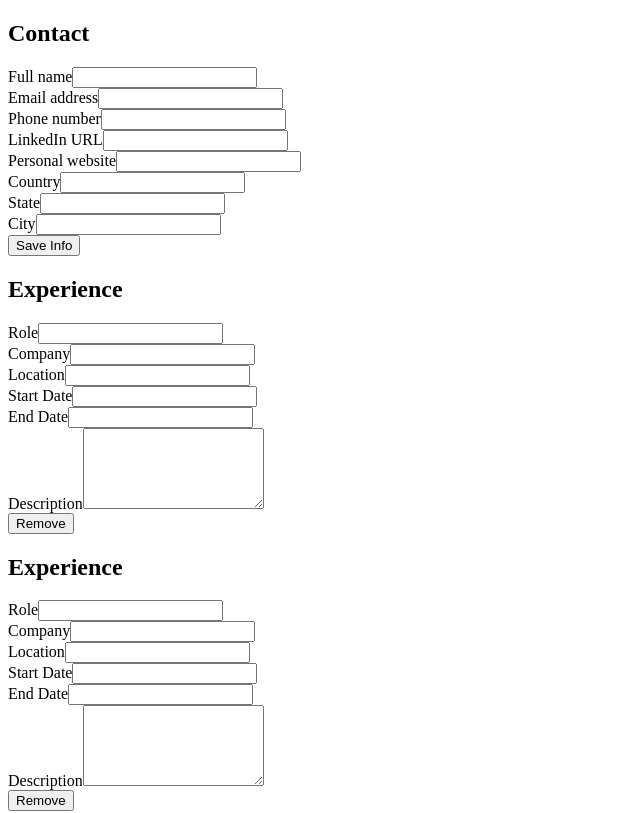
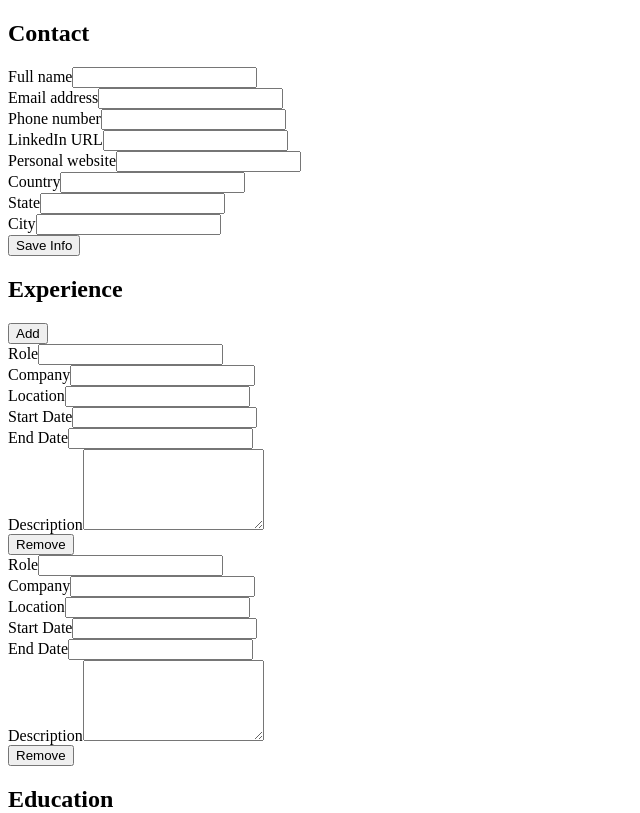
Before and after one commit to danxschz/cv-app, a React (Create React App) app: page / in a window 1280 px wide. Shown: the top 813 px of the page, without its empty margins (0-640 px from the left). Built offline with nearby package versions, Linux system fonts and the light colour scheme.

Commit message:
Implement add button to experience form

```diff
--- a/src/App.js
+++ b/src/App.js
@@ -36,7 +36,6 @@ class App extends Component {
             roleEndDate: 'Present',
             roleDescription: 'Ut fugiat minim qui voluptate culpa. Elit nostrud ex ad incididunt incididunt eiusmod. Officia cupidatat culpa commodo nisi nostrud.',
           },
-          {}
         ],
 
         education: [
@@ -114,11 +113,15 @@ class App extends Component {
       <div className="App">
         <ContactForm handleChange={this.handleChange}/>
 
-        {experience.map((exp) => {
-            return (
-              <ExperienceForm key={experience.indexOf(exp)} dataIndex={experience.indexOf(exp)} handleChange={(e) => this.handleArrayChange(e, 'experience')} removeItem={this.removeArrayItem}/>
-            )
-        })}
+        <div>
+          <h2>Experience</h2>
+          <button onClick={() => this.addArrayItem('experience')}>Add</button>
+          {experience.map((exp) => {
+              return (
+                <ExperienceForm key={experience.indexOf(exp)} dataIndex={experience.indexOf(exp)} handleChange={(e) => this.handleArrayChange(e, 'experience')} removeItem={this.removeArrayItem}/>
+              )
+          })}
+        </div>
 
         <EducationForm/>
         <Resume resume={this.state.resume}/>
--- a/src/components/ExperienceForm.js
+++ b/src/components/ExperienceForm.js
@@ -7,7 +7,6 @@ class ExperienceForm extends Component {
 
     return (
       <div>
-        <h2>Experience</h2>
         <form>
           <Input id={`role-${dataIndex + 1}`} labelText="Role" dataIndex={dataIndex} dataKey="role" handleChange={handleChange}/>
           <Input id={`companyName-${dataIndex + 1}`} labelText="Company" dataIndex={dataIndex} dataKey="companyName" handleChange={handleChange}/>
```
